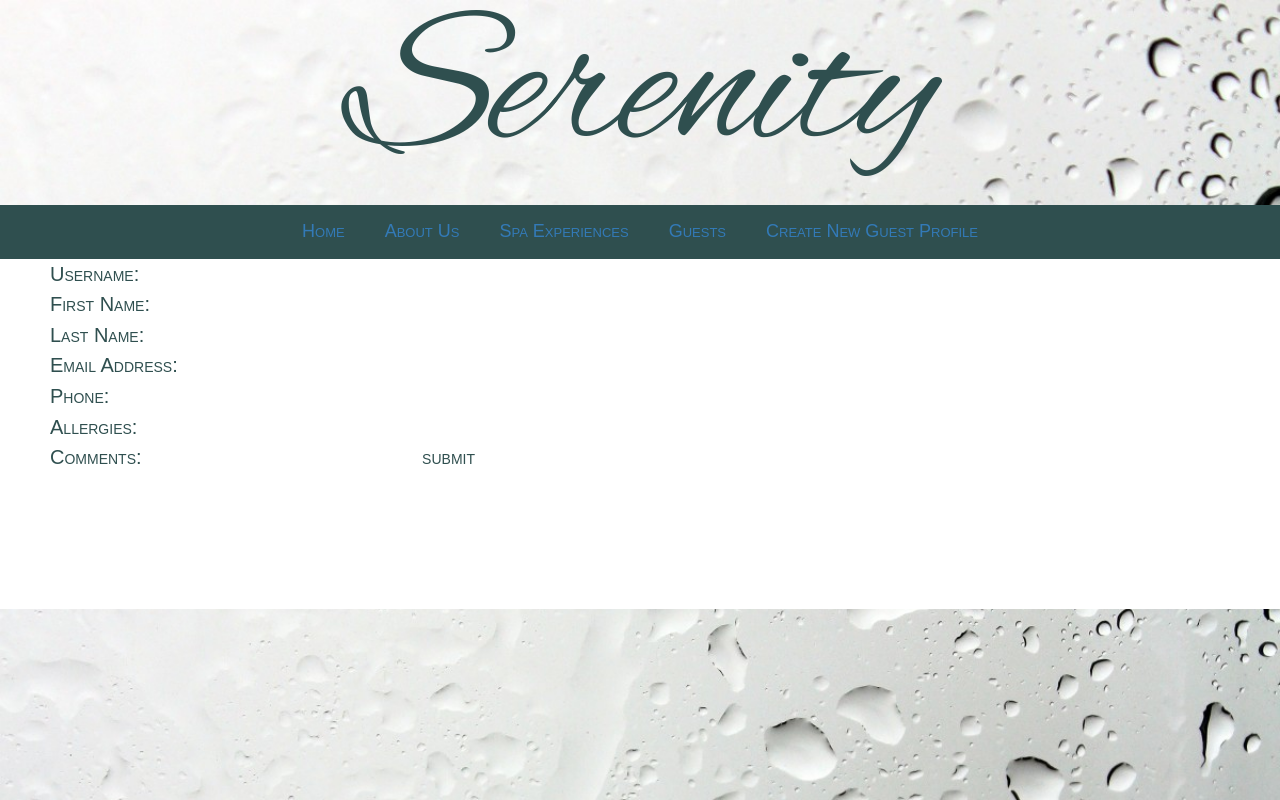
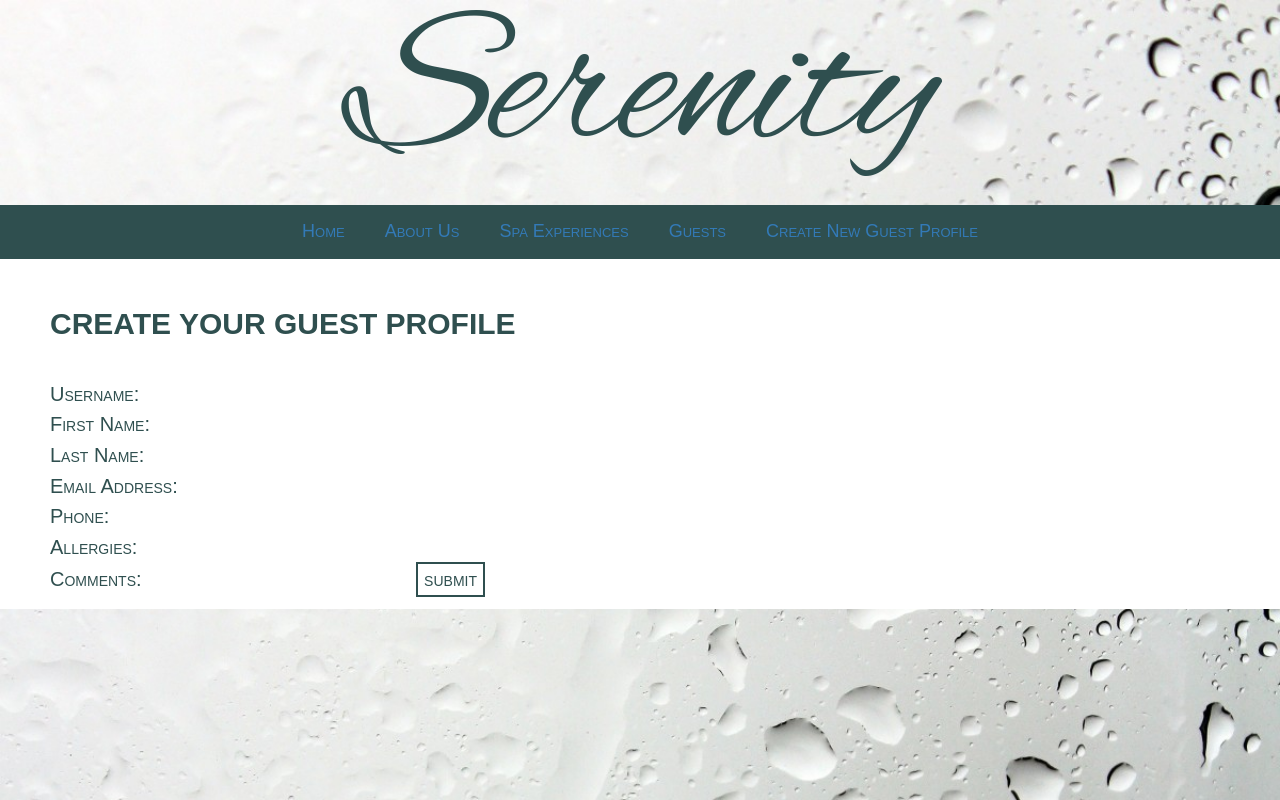
Before and after one commit to lillianku/serenity, a React (Create React App) app in the folder client/: page /newguest in a window 1280 px wide. Built offline with nearby package versions, Linux system fonts and the light colour scheme; a web font is replaced by a local one.

Commit message:
required input fields and styled buttons

```diff
--- a/client/src/components/App.css
+++ b/client/src/components/App.css
@@ -214,3 +214,8 @@ input {
   background-color: white;
   border: none;
 }
+
+.update-button, button {
+  border-color: #2F4F4F;
+  border: 2px solid;
+}
--- a/client/src/components/GuestNew.js
+++ b/client/src/components/GuestNew.js
@@ -16,20 +16,23 @@ class GuestNew extends Component {
 
     return (
       <form className="GuestNew" onSubmit={this.handleSubmit}>
-        Username: <input value={username} name="username" onChange={this.handleChange}/>
         <br />
-        First Name: <input value={first_name} name="first_name" onChange={this.handleChange} />
+        <h2>CREATE YOUR GUEST PROFILE</h2>
         <br />
-        Last Name: <input value={last_name} name="last_name" onChange={this.handleChange} />
+        Username: <input value={username} name="username" onChange={this.handleChange} required/>
         <br />
-        Email Address: <input value={email} name="email" onChange={this.handleChange} />
+        First Name: <input value={first_name} name="first_name" onChange={this.handleChange} required/>
         <br />
-        Phone: <input value={phone} name="phone" onChange={this.handleChange} />
+        Last Name: <input value={last_name} name="last_name" onChange={this.handleChange} required/>
         <br />
-        Allergies: <input value={allergies} name="allergies" onChange={this.handleChange} />
+        Email Address: <input value={email} name="email" onChange={this.handleChange} required/>
         <br />
-        Comments: <input value={comments} name="comments" onChange={this.handleChange} />
-        <input type="submit" value="submit"/>
+        Phone: <input value={phone} name="phone" onChange={this.handleChange} required/>
+        <br />
+        Allergies: <input value={allergies} name="allergies" onChange={this.handleChange} required/>
+        <br />
+        Comments: <input value={comments} name="comments" onChange={this.handleChange} required/>
+        <input className="update-button" type="submit" value="submit"/>
       </form>
     );
   }
```
